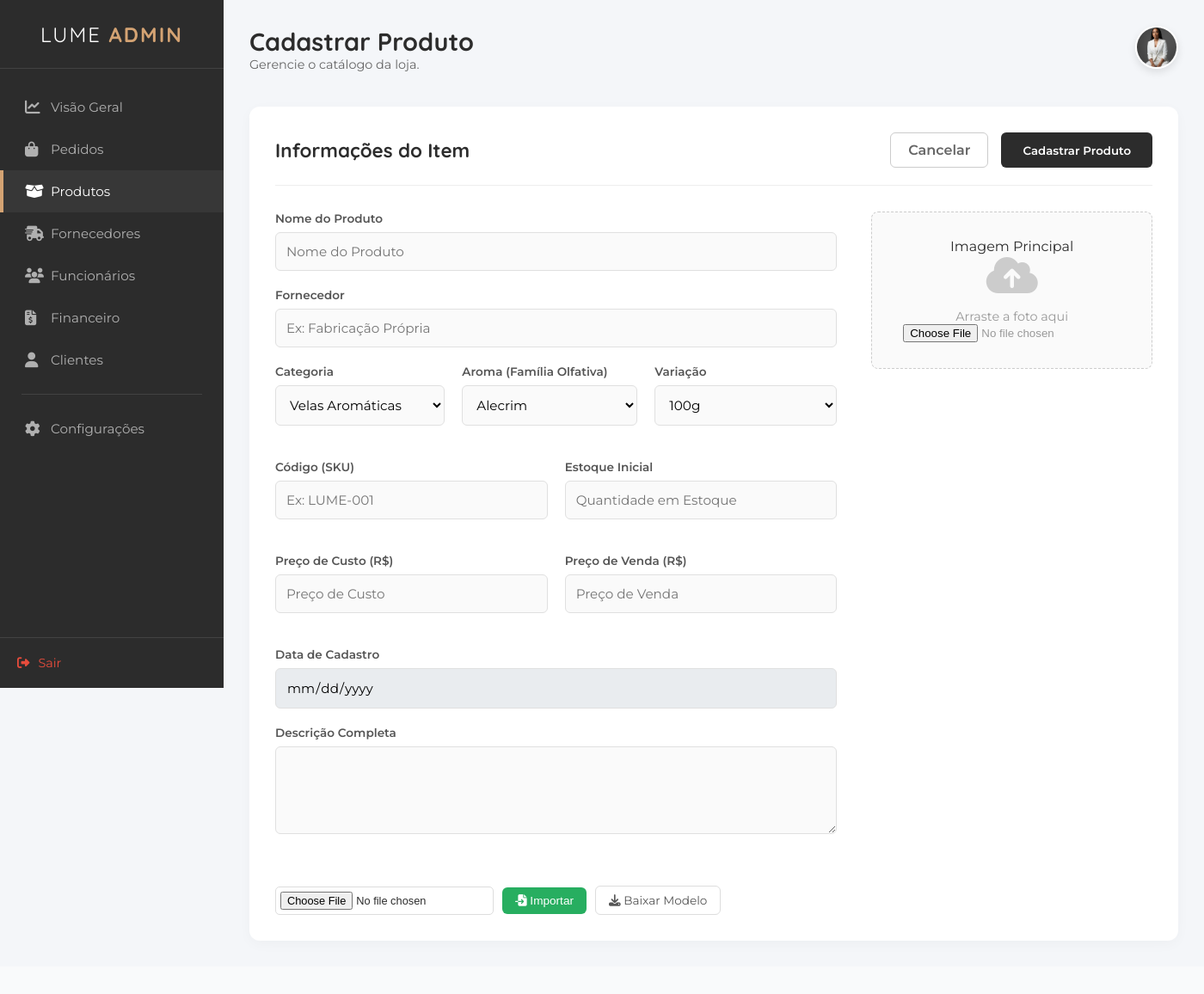
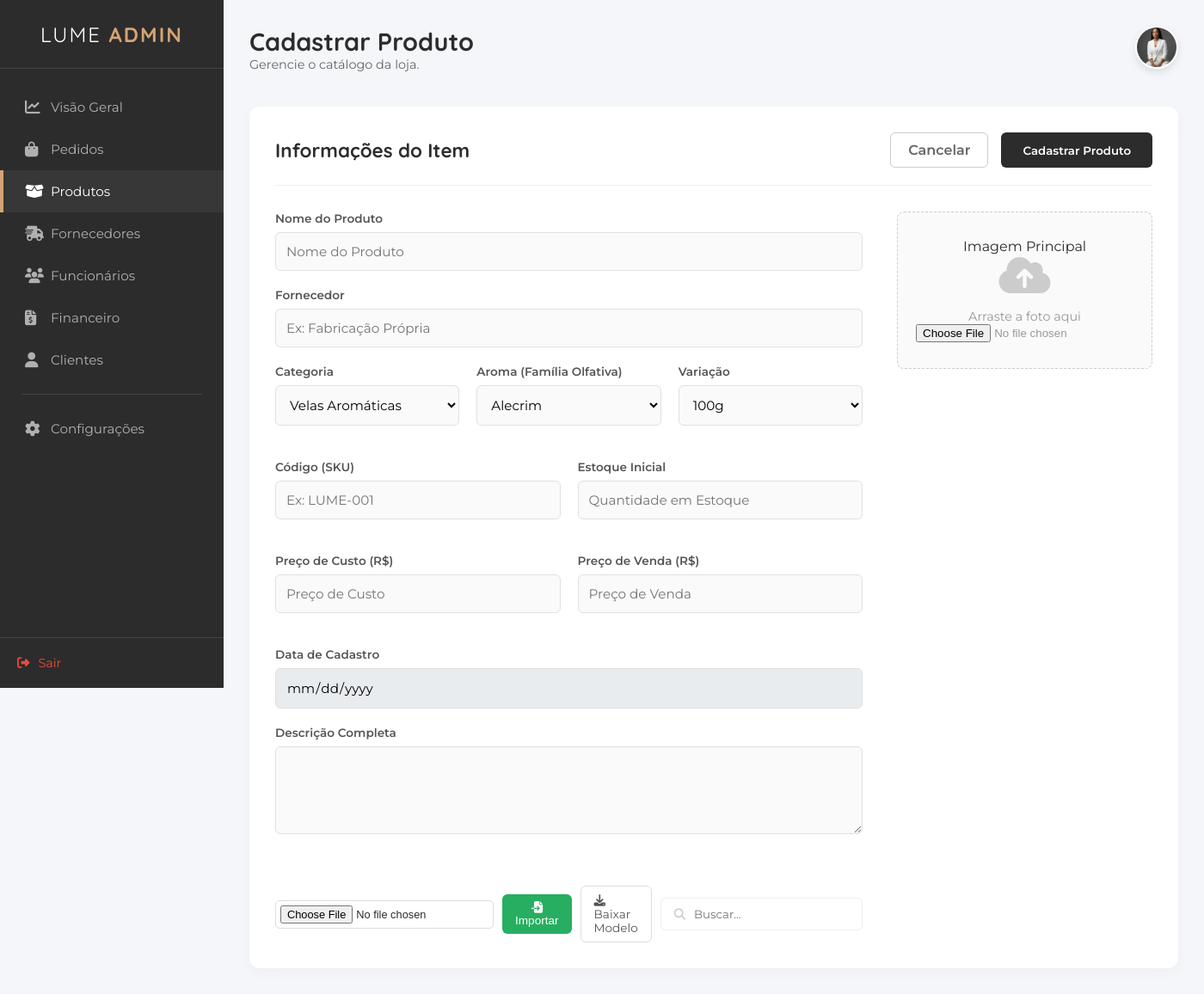
Before and after one commit to andrezaduartespineli/LumeEssence, a Flask app: page /produto/editar/1 in a window 1400 px wide. Shown: the whole page at 86% size. Before the commit the page ends 1064 px from the top, so only its background shows below. Run offline with Flask 3, Linux system fonts and the light colour scheme; data that the repository does not hold is empty.

Commit message:
Revert "Importação csv sem buscar"
This reverts commit dafe54d960e85cb41adf7398e98cb917772fa529.

```diff
--- a/templates/interno/cad_produtos.html
+++ b/templates/interno/cad_produtos.html
@@ -212,6 +212,13 @@
                                 <a href="/gerar_planilha_padrao" class="btn-action" style="text-decoration: none; color: #555;">
                                     <i class="fa-solid fa-download"></i> Baixar Modelo
                                 </a>
+
+                                <form class="search-compact" action="/produtos" method="GET">
+                                    <button type="submit" style="border: none; background: transparent; cursor: pointer; color: #ccc;">
+                                        <i class="fa-solid fa-magnifying-glass"></i>
+                                    </button>
+                                    <input type="text" name="q" placeholder="Buscar..." value="{{ request.args.get('q', '') }}">
+                                </form>
                             </div>
                 </div>
             </form>
```
